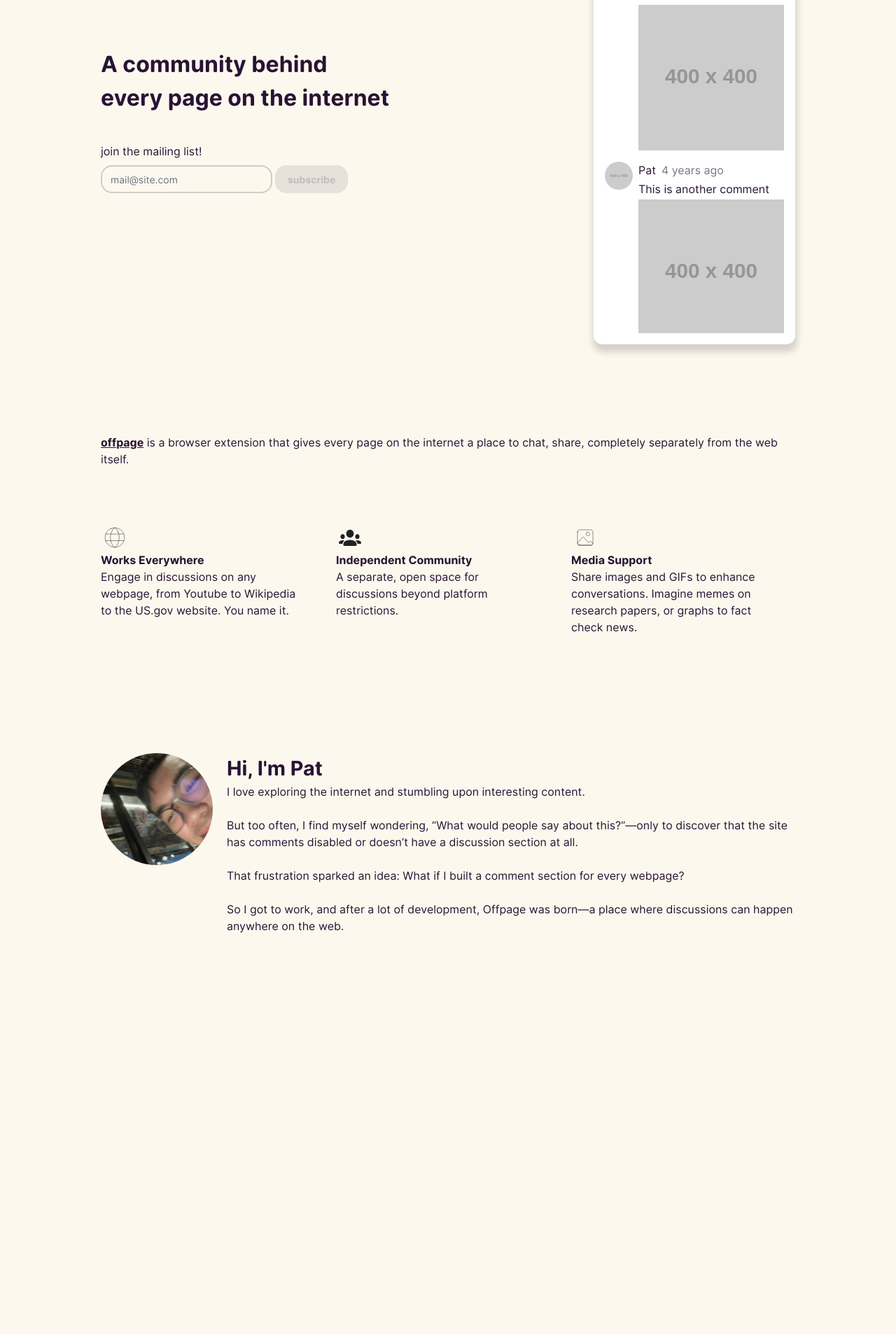
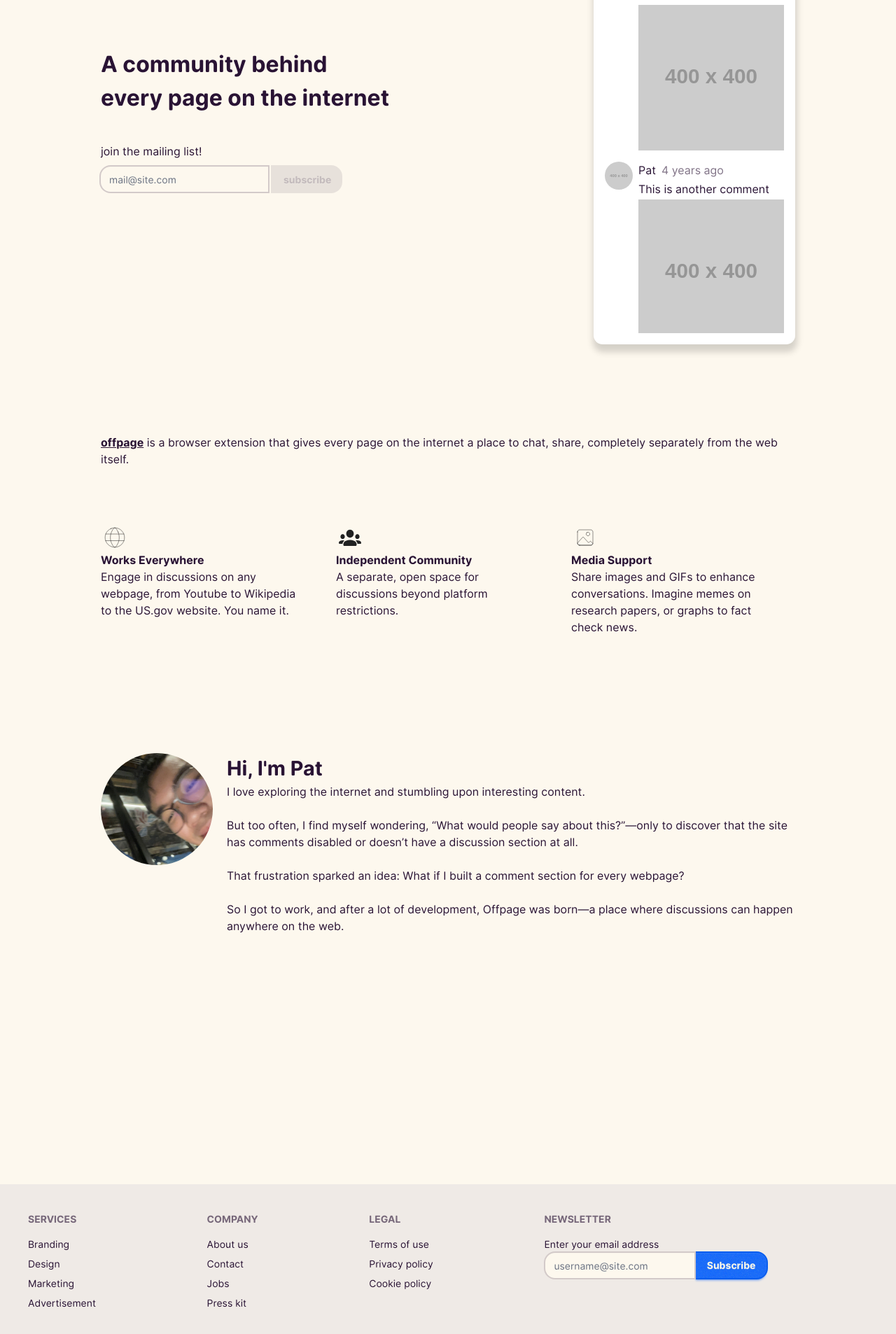
Before and after one commit to PatatoBit/offpage-home, a SvelteKit app: page / in a window 1280 px wide. Shown: the part 172-2078 px from the top of the page at 70% size. Before the commit the page ends 1864 px from the top, so only its background shows below. Built offline with nearby package versions, Linux system fonts and the light colour scheme.

Commit message:
joined mailing list button

```diff
--- /dev/null
+++ b/src/components/Footer.svelte
@@ -0,0 +1,32 @@
+<footer class="footer sm:footer-horizontal bg-base-200 text-base-content p-10">
+	<nav>
+		<h6 class="footer-title">Services</h6>
+		<a class="link link-hover">Branding</a>
+		<a class="link link-hover">Design</a>
+		<a class="link link-hover">Marketing</a>
+		<a class="link link-hover">Advertisement</a>
+	</nav>
+	<nav>
+		<h6 class="footer-title">Company</h6>
+		<a class="link link-hover">About us</a>
+		<a class="link link-hover">Contact</a>
+		<a class="link link-hover">Jobs</a>
+		<a class="link link-hover">Press kit</a>
+	</nav>
+	<nav>
+		<h6 class="footer-title">Legal</h6>
+		<a class="link link-hover">Terms of use</a>
+		<a class="link link-hover">Privacy policy</a>
+		<a class="link link-hover">Cookie policy</a>
+	</nav>
+	<form>
+		<h6 class="footer-title">Newsletter</h6>
+		<fieldset class="w-80">
+			<label>Enter your email address</label>
+			<div class="join">
+				<input type="text" placeholder="username@site.com" class="input input-bordered join-item" />
+				<button class="btn btn-primary join-item">Subscribe</button>
+			</div>
+		</fieldset>
+	</form>
+</footer>
--- a/src/components/Hero.svelte
+++ b/src/components/Hero.svelte
@@ -8,13 +8,13 @@
 		<h1 class="heading line-clamp-1">every page on the internet</h1>
 
 		<p class="mt-10 mb-2">join the mailing list!</p>
-		<form class="flex w-full flex-row gap-1">
+		<form class="join flex w-full flex-row">
 			<label class="floating-label">
 				<span>Your Email</span>
-				<input type="email" placeholder="mail@site.com" class="input" />
+				<input type="email" placeholder="mail@site.com" class="input join-item" />
 			</label>
 
-			<button class="btn btn-primary" disabled type="submit">subscribe</button>
+			<button class="btn btn-primary join-item" disabled type="submit">subscribe</button>
 		</form>
 	</div>
 
--- a/src/routes/+page.svelte
+++ b/src/routes/+page.svelte
@@ -2,8 +2,10 @@
 	import Hero from '../components/Hero.svelte';
 	import Features from '../components/Features.svelte';
 	import Maker from '../components/Maker.svelte';
+	import Footer from '../components/Footer.svelte';
 </script>
 
 <Hero />
 <Features />
 <Maker />
+<Footer />
```
